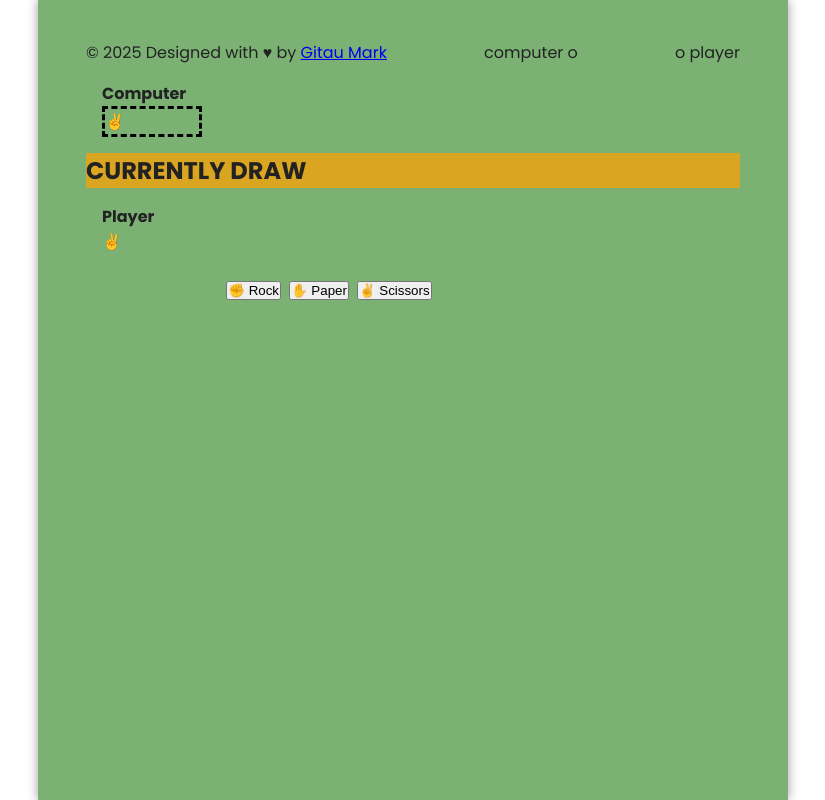
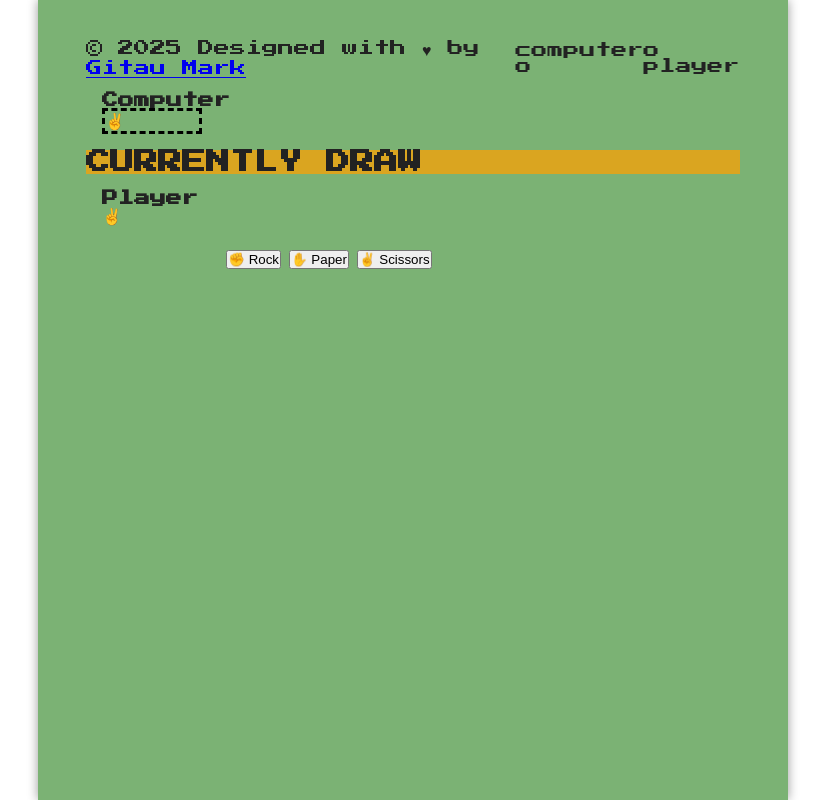
Before and after one commit to de-scientist/rock_paper_scissors_game, a website built with Vite: page index.html in a window 1280 px wide. Shown: the whole page, without its empty margins (227-1052 px from the left). Built offline with nearby package versions, Linux system fonts and the light colour scheme.

Commit message:
use the press start 2p font

```diff
--- a/index.html
+++ b/index.html
@@ -5,6 +5,9 @@
     <link rel="icon" href="/icon.png" />
     <meta name="viewport" content="width=device-width, initial-scale=1.0" />
     <title>Rock, Paper, Scissors </title>
+    <link rel="preconnect" href="https://fonts.googleapis.com">
+<link rel="preconnect" href="https://fonts.gstatic.com" crossorigin>
+<link href="https://fonts.googleapis.com/css2?family=Press+Start+2P&display=swap" rel="stylesheet">
     <link rel="stylesheet" href="./src/style.css">
   </head>
   <body>
--- a/src/style.css
+++ b/src/style.css
@@ -11,11 +11,14 @@
   align-items: center;
   justify-content: center;
   height: 100vh;
+  font-family: "Press Start 2P", system-ui;
+  font-weight: 400;
+  font-style: normal;
   background-color: #fff;
-  font-family: "Poppins", sans-serif;
   color: #222;
   transition: background-color 0.8s ease-in-out;
 }
+
 
 .container {
   max-width: 750px;
```
